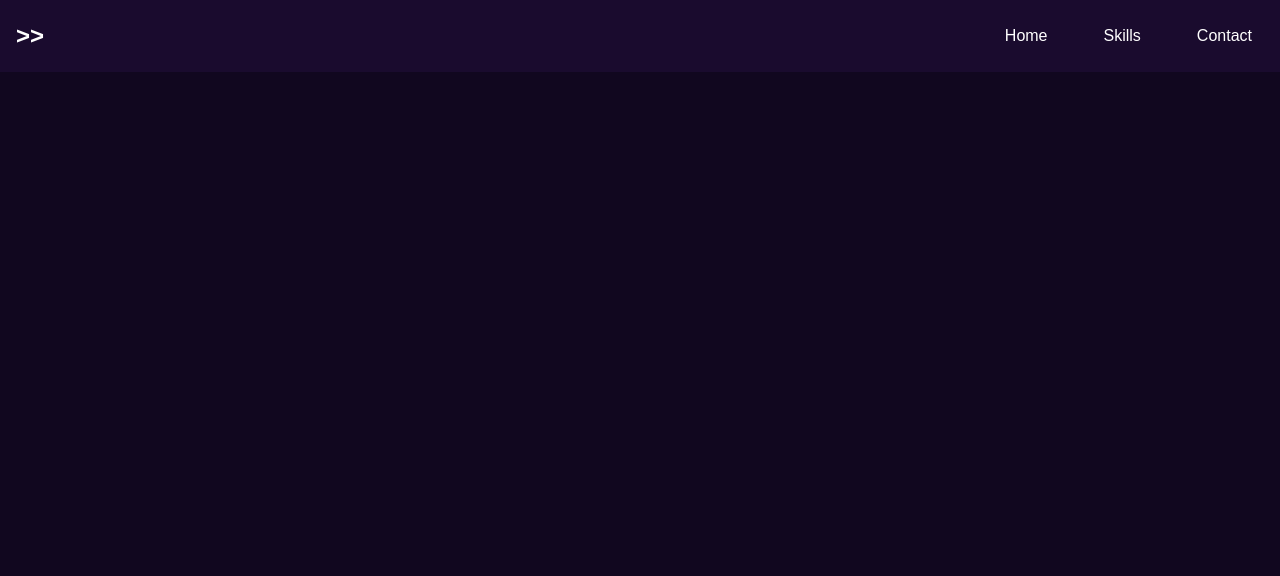
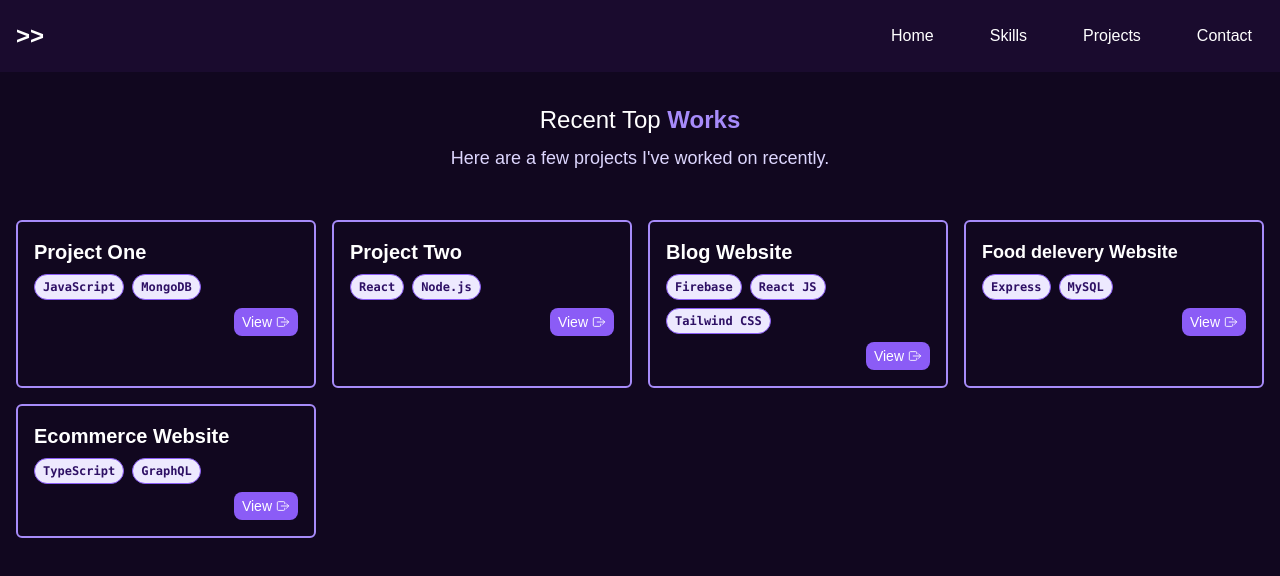
Before and after one commit to svivek19/mern-portfolio, a React (Vite) app in the folder client/: page /projects in a window 1280 px wide. Shown: the top 576 px of the page. Built offline with nearby package versions, Linux system fonts and the light colour scheme; a web font is replaced by a local one.

Commit message:
project section ui finish

```diff
--- a/client/src/App.jsx
+++ b/client/src/App.jsx
@@ -3,6 +3,7 @@ import Navbar from "./component/Navbar";
 import { BrowserRouter as Router, Route, Routes } from "react-router-dom";
 import Home from "./component/Home";
 import Skills from "./pages/Skills";
+import Project from "./pages/Project";
 
 const App = () => {
   return (
@@ -12,6 +13,7 @@ const App = () => {
       <Routes>
         <Route path="/" element={<Home />} />
         <Route path="/skills" element={<Skills />} />
+        <Route path="/projects" element={<Project />} />
       </Routes>
     </Router>
   );
--- a/client/src/component/Navbar.jsx
+++ b/client/src/component/Navbar.jsx
@@ -62,6 +62,14 @@ const Navbar = () => {
               </Link>
             </li>
             <li>
+              <Link
+                to={"/projects"}
+                className="block py-2 px-3 text-white brush-underline"
+              >
+                Projects
+              </Link>
+            </li>
+            <li>
               <a
                 href="#"
                 className="block py-2 px-3 text-white brush-underline"
--- /dev/null
+++ b/client/src/component/ProjectCard.jsx
@@ -0,0 +1,43 @@
+import React from "react";
+import { IoExitOutline } from "react-icons/io5";
+
+const ProjectCard = ({ projectList }) => {
+  return (
+    <div className="grid grid-cols-1 md:grid-cols-2 lg:grid-cols-4 gap-4">
+      {projectList.map((project, index) => (
+        <div key={index} className="border-2 border-violet-400 p-4 rounded-md">
+          <h1
+            className={`${
+              project.title.length > 20 ? "text-lg" : "text-xl"
+            } font-bold`}
+          >
+            {project.title}
+          </h1>
+
+          <div className="flex gap-2 flex-wrap my-2">
+            {project.tags.map((tech, index) => (
+              <kbd
+                key={index}
+                className="px-2 py-1 text-xs font-bold text-violet-950 bg-violet-100 border border-violet-500 rounded-full"
+              >
+                {tech}
+              </kbd>
+            ))}
+          </div>
+
+          <div className="flex justify-end">
+            <button className="bg-violet-500 rounded-lg px-2 py-1 text-sm flex items-center gap-1">
+              <a href="#" target="_blank">
+                View
+              </a>
+
+              <IoExitOutline />
+            </button>
+          </div>
+        </div>
+      ))}
+    </div>
+  );
+};
+
+export default ProjectCard;
--- /dev/null
+++ b/client/src/component/SkillToolCard.jsx
@@ -0,0 +1,33 @@
+import React from "react";
+
+const SkillToolCard = ({ title, items }) => {
+  return (
+    <div className="px-4 py-8">
+      <h1 className="text-2xl lg:text-3xl text-center mb-10">{title}</h1>
+
+      <div className="grid grid-cols-2 md:grid-cols-6 lg:grid-cols-8 gap-4 mt-4">
+        {items.map((item, index) => (
+          <div
+            key={index}
+            className="flex flex-col items-center p-4 border rounded-lg shadow-lg hover:shadow-xl transition-shadow duration-300"
+          >
+            <div className={`mb-2 ${item.color}`}>
+              {item.skillIcon || item.toolIcon}
+            </div>
+            <h2
+              className={`text-lg text-center font-semibold ${item.color} ${
+                item.skillName?.length > 10 || item.toolName?.length > 10
+                  ? "text-sm"
+                  : ""
+              } break-words`}
+            >
+              {item.skillName || item.toolName}
+            </h2>
+          </div>
+        ))}
+      </div>
+    </div>
+  );
+};
+
+export default SkillToolCard;
--- /dev/null
+++ b/client/src/pages/Project.jsx
@@ -0,0 +1,48 @@
+import React from "react";
+import ProjectCard from "../component/ProjectCard";
+
+const Project = () => {
+  const projectList = [
+    {
+      title: "Project One",
+      tags: ["JavaScript", "MongoDB"],
+    },
+    {
+      title: "Project Two",
+
+      tags: ["React", "Node.js"],
+    },
+    {
+      title: "Blog Website",
+
+      tags: ["Firebase", "React JS", "Tailwind CSS"],
+    },
+    {
+      title: "Food delevery Website",
+
+      tags: ["Express", "MySQL"],
+    },
+    {
+      title: "Ecommerce Website",
+
+      tags: ["TypeScript", "GraphQL"],
+    },
+  ];
+
+  return (
+    <div className="px-4 py-8">
+      <h1 className="text-center text-xl mb-2 lg:text-2xl">
+        Recent Top <span className="text-violet-400 font-semibold">Works</span>
+      </h1>
+      <p className="text-center text-sm lg:text-lg text-violet-200">
+        Here are a few projects I've worked on recently.
+      </p>
+
+      <div className="my-12">
+        <ProjectCard projectList={projectList} />
+      </div>
+    </div>
+  );
+};
+
+export default Project;
--- a/client/src/pages/Skills.jsx
+++ b/client/src/pages/Skills.jsx
@@ -17,6 +17,7 @@ import {
   FaSlack,
   FaTrello,
 } from "react-icons/fa";
+import SkillToolCard from "../component/SkillToolCard";
 
 const Skills = () => {
   const skills = [
@@ -114,56 +115,10 @@ const Skills = () => {
   return (
     <div>
       {/* Skills Section */}
-      <div className="px-4 py-8">
-        <h1 className="text-2xl lg:text-3xl text-center mb-10">
-          Technical{" "}
-          <span className="text-violet-400 font-semibold">Proficiencies</span>
-        </h1>
-
-        <div className="grid grid-cols-2 md:grid-cols-6 lg:grid-cols-8 gap-4 mt-4">
-          {skills.map((skill, index) => (
-            <div
-              key={index}
-              className={`flex flex-col items-center p-4 border rounded-lg shadow-lg hover:shadow-xl transition-shadow duration-300`}
-            >
-              <div className={`mb-2 ${skill.color}`}>{skill.skillIcon}</div>
-              <h2
-                className={`text-lg text-center font-semibold ${skill.color} ${
-                  skill.skillName.length > 10 ? "text-sm" : ""
-                } break-words`}
-              >
-                {skill.skillName}
-              </h2>
-            </div>
-          ))}
-        </div>
-      </div>
+      <SkillToolCard title="Technical Proficiencies" items={skills} />
 
       {/* Tools Section */}
-      <div className="px-4 py-8">
-        <h1 className="text-2xl lg:text-3xl text-center mb-10">
-          <span className="text-violet-400 font-semibold">Software </span>I
-          Utilize{" "}
-        </h1>
-
-        <div className="grid grid-cols-2 md:grid-cols-6 lg:grid-cols-8 gap-4 mt-4">
-          {tools.map((tool, index) => (
-            <div
-              key={index}
-              className={`flex flex-col items-center p-4 border rounded-lg shadow-lg hover:shadow-xl transition-shadow duration-300`}
-            >
-              <div className={`mb-2 ${tool.color}`}>{tool.toolIcon}</div>
-              <h2
-                className={`text-lg text-center font-semibold ${tool.color} ${
-                  tool.toolName.length > 10 ? "text-sm" : ""
-                } break-words`}
-              >
-                {tool.toolName}
-              </h2>
-            </div>
-          ))}
-        </div>
-      </div>
+      <SkillToolCard title="Software I Utilize" items={tools} />
     </div>
   );
 };
```
